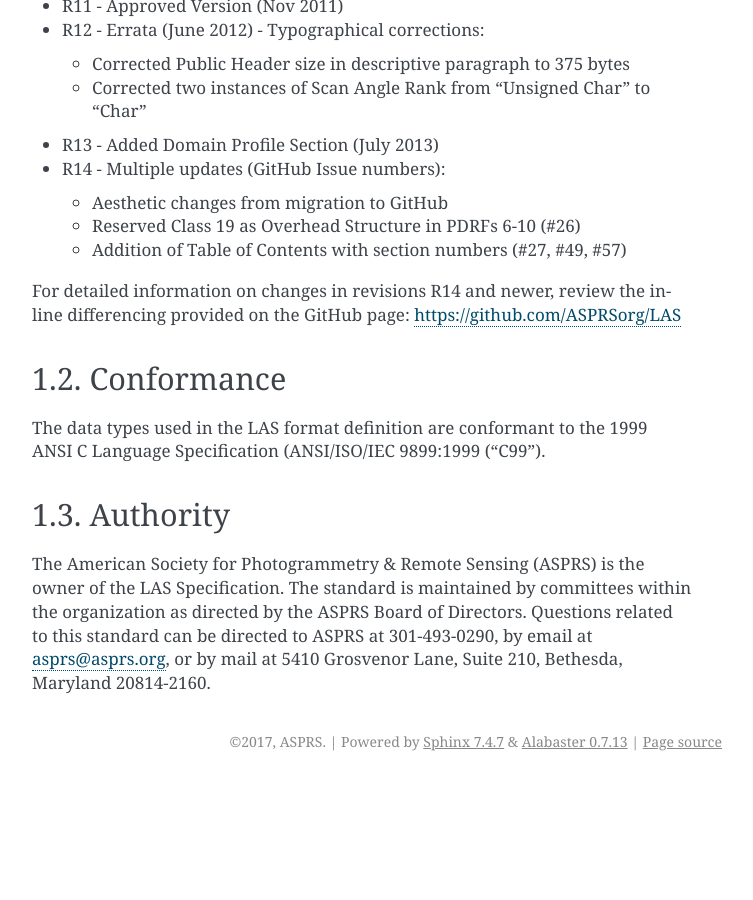
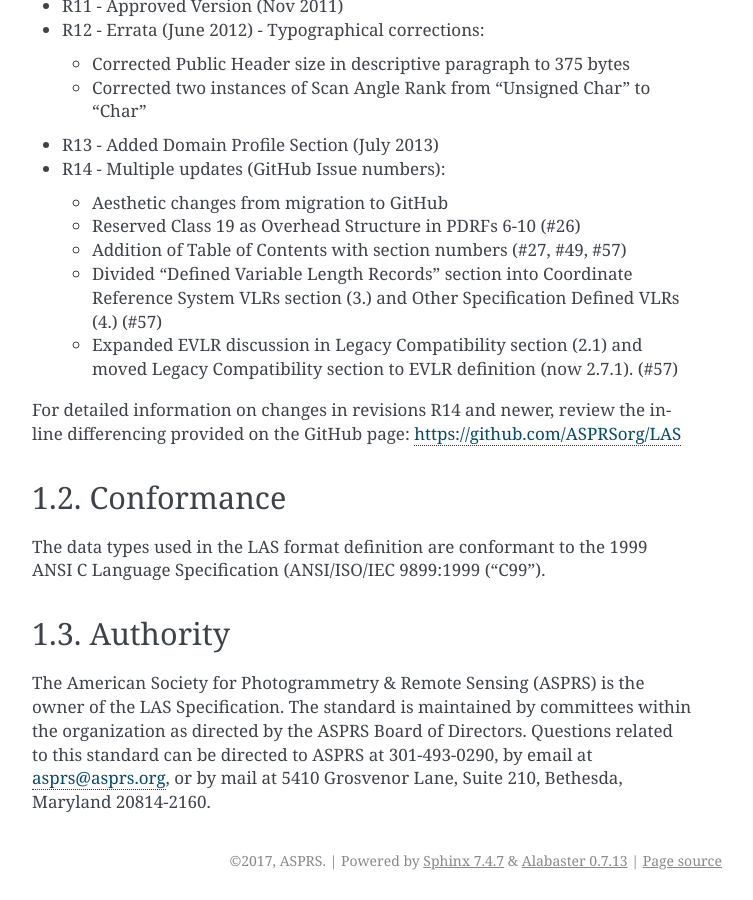
Before and after one commit to ASPRSorg/LAS, a Sphinx documentation site: the page built from source/01_intro.txt, in a window 1280 px wide and 900 px high, scrolled down 1114 px. Shown: the whole window, without its empty margins (388-1141 px from the left). Built offline with Sphinx 7.4.7, drawn with Linux system fonts in a browser that asks for light colours; before the commit the page ends 1895 px from its top, so only the background shows below that.

Commit message:
More updates to R14 changelog

```diff
--- a/source/01_intro.txt
+++ b/source/01_intro.txt
@@ -58,6 +58,10 @@ Summary of LAS 1.4 revisions:
   * Aesthetic changes from migration to GitHub
   * Reserved Class 19 as Overhead Structure in PDRFs 6-10 (#26)
   * Addition of Table of Contents with section numbers (#27, #49, #57)
+  * Divided "Defined Variable Length Records" section into Coordinate Reference
+    System VLRs section (3.) and Other Specification Defined VLRs (4.) (#57)
+  * Expanded EVLR discussion in Legacy Compatibility section (2.1) and moved
+    Legacy Compatibility section to EVLR definition (now 2.7.1). (#57)
 
 For detailed information on changes in revisions R14 and newer, review the
 inline differencing provided on the GitHub page: https://github.com/ASPRSorg/LAS
```
